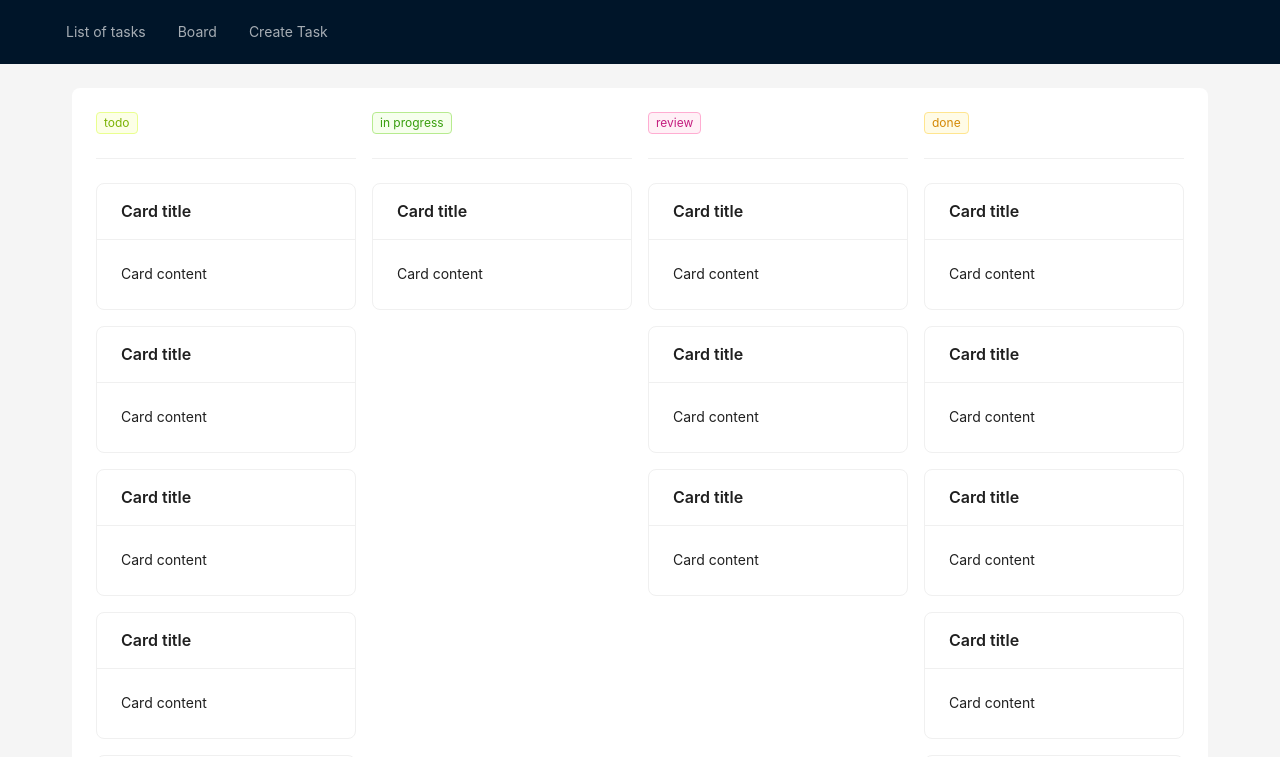
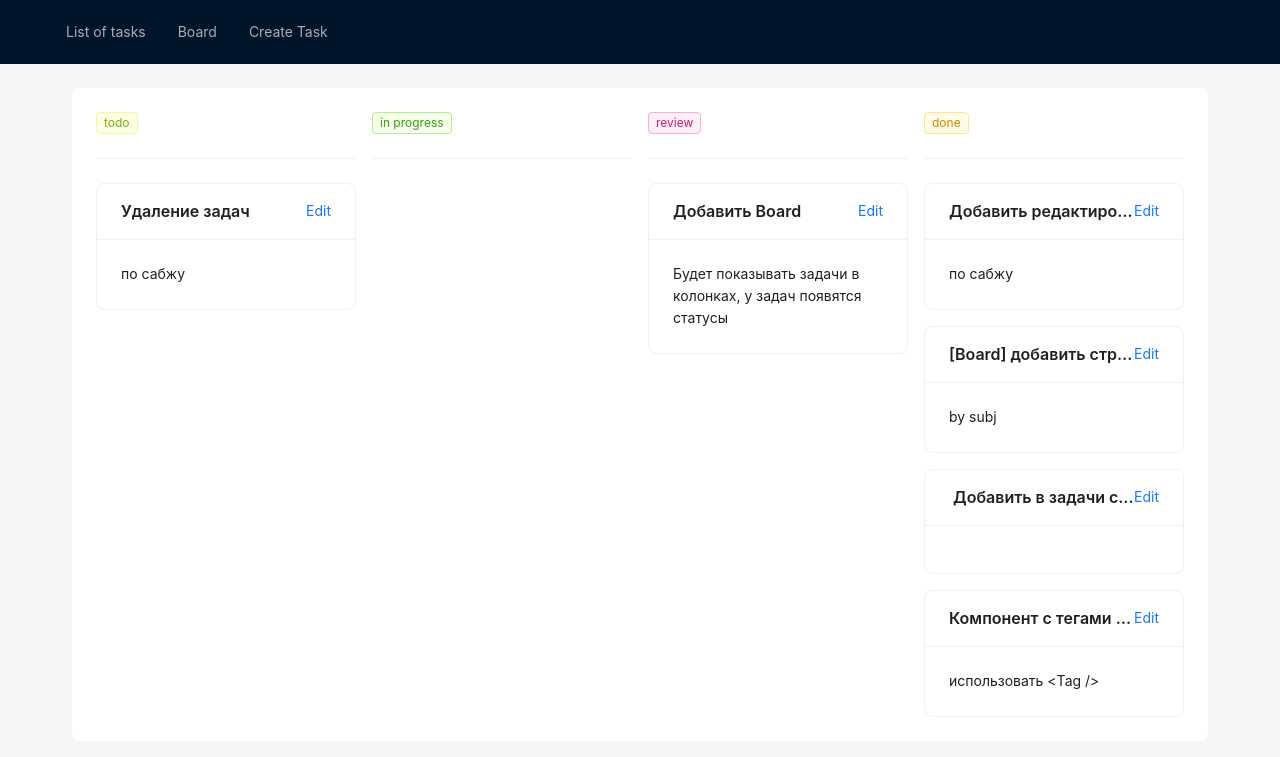
Before and after one commit to eruzanov/task-manager, a React (Vite) app: page /board in a window 1280 px wide. Shown: the top 757 px of the page. Built offline with nearby package versions, Linux system fonts and the light colour scheme; data requests are answered from the project's data file.

Commit message:
removed mock tasks at board

```diff
--- a/server/db.json
+++ b/server/db.json
@@ -21,7 +21,7 @@
     {
       "title": "[Board] добавить страницу и сверстать layout",
       "description": "by subj",
-      "statusId": "819e",
+      "statusId": "73d5",
       "id": "b98b"
     },
     {
@@ -36,6 +36,7 @@
     },
     {
       "title": "Компонент с тегами для задач",
+      "description": "использовать <Tag />",
       "statusId": "73d5",
       "id": "61e1"
     }
--- a/src/components/board-card/index.tsx
+++ b/src/components/board-card/index.tsx
@@ -1,3 +1,16 @@
 import { Card } from "antd";
 
-export const BoardCard = () => <Card title="Card title">Card content</Card>;
+interface BoardCardProps {
+    id: string;
+    title: string;
+    content: string;
+}
+
+export const BoardCard: React.FC<BoardCardProps> = ({ id, title, content }) => (
+    <Card
+        title={title}
+        extra={<a href={`/task/${id}`}>Edit</a>}
+    >
+        {content}
+    </Card>
+);
--- a/src/components/board/index.tsx
+++ b/src/components/board/index.tsx
@@ -1,24 +1,30 @@
 import { Row, Col, Flex, Divider } from "antd";
 import { useStatuses } from "features/statuses/useSatuses";
+import { useTasks } from "features/tasks/useTasks";
 import { BoardCard } from "components/board-card";
 import { Status } from "components/status";
 
 export const Board = () => {
     const { statuses } = useStatuses();
+    const { tasks } = useTasks();
 
     return (
         <Row gutter={[16, 16]}>
             {statuses.map((status) => {
-                const count = Array.from(
-                    Array(Math.round(Math.random() * 10)).keys()
+                const cards = tasks.filter(
+                    ({ statusId }) => statusId === status.id
                 );
                 return (
-                    <Col flex="auto">
+                    <Col span={6}>
                         <Status statusId={status.id} />
                         <Divider />
                         <Flex vertical gap="middle">
-                            {count.map(() => (
-                                <BoardCard />
+                            {cards.map(({ id, title, description }) => (
+                                <BoardCard
+                                    id={id}
+                                    title={title}
+                                    content={description}
+                                />
                             ))}
                         </Flex>
                     </Col>
--- a/src/components/form-create-task/index.tsx
+++ b/src/components/form-create-task/index.tsx
@@ -1,17 +1,13 @@
 import { useEffect } from "react";
 import { useNavigate } from "react-router-dom";
+import { NewTask } from "features/tasks/types";
 import { useCreateTask } from "features/tasks/useCreateTask";
 import { FormTask } from "components/form-task";
-
-type Task = {
-    title: string;
-    description: string;
-};
 
 export const FormCreateTask = () => {
     const navigate = useNavigate();
     const { createTask, isLoading, task } = useCreateTask();
-    const onFinish = (data: Task) => createTask(data);
+    const onFinish = (data: NewTask) => createTask(data);
 
     useEffect(() => {
         if (task?.id) {
--- a/src/features/tasks/types.ts
+++ b/src/features/tasks/types.ts
@@ -1,8 +1,10 @@
 import { Status } from "features/statuses/types";
 
 export type Task = {
-    id?: string;
+    id: string;
     statusId?: Status["id"];
     title: string;
     description: string;
 };
+
+export type NewTask = Omit<Task, "id" | "statusId">;
--- a/src/features/tasks/useCreateTask.ts
+++ b/src/features/tasks/useCreateTask.ts
@@ -1,12 +1,12 @@
 import { useState } from "react";
-import { Task } from "./types";
+import { NewTask, Task } from "./types";
 import { API_URL } from "./constants";
 
 export const useCreateTask = () => {
     const [task, setTask] = useState<Task>();
     const [isLoading, setLoading] = useState<boolean>(false);
     const [error, setError] = useState<unknown>();
-    const createTask = async (data: Task) => {
+    const createTask = async (data: NewTask) => {
         setLoading(true);
         setError(false);
         try {
```
